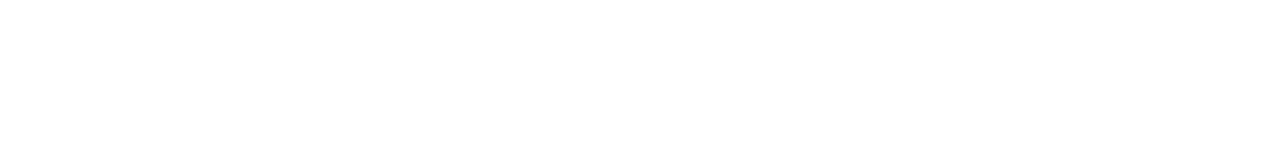
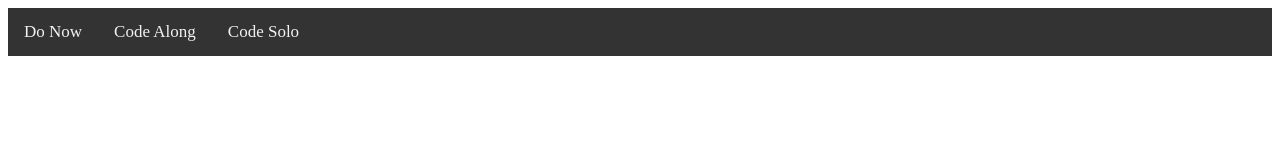
Before and after one commit to itscodenation/int-u2l1-23-24-student-exercises, a plain HTML site: page code-solo.html in a window 1280 px wide. Drawn offline with Linux system fonts and the light colour scheme.

Commit message:
add nav bar

```diff
--- a/code-solo.html
+++ b/code-solo.html
@@ -1,10 +1,17 @@
 <!DOCTYPE html>
 <html>
 <head>
-    <!-- Change the title to My Practice Page or a title you think is better - your pick. -->
+    <!-- 1. Change the title to My Practice Page or a title you think is better - your pick. -->
     <title>2.1 Code Solo</title>
 </head>
 <body>
+    <!-- nav bar -->
+    <div class="navbar">
+        <a href="index.html">Do Now</a>
+        <a href="code-along.html">Code Along</a>
+        <a href="code-solo.html">Code Solo</a>
+      </div>
+
 
     <!-- 2. Add the biggest header tag and make the content your name. -->
 
@@ -18,4 +25,34 @@
         and try adding an unordered list. Include a couple list items of things you like. -->
 
 </body>
+
+
+
+ <!-- The code below styles the page. DO NOT EDIT. -->
+ <style>
+    img {
+        width: 500px;
+        border-radius: 10px;
+    }
+
+    .navbar {
+      overflow: hidden;
+      background-color: #333;
+    }
+
+    .navbar a {
+      float: left;
+      display: block;
+      color: #f2f2f2;
+      text-align: center;
+      padding: 14px 16px;
+      text-decoration: none;
+      font-size: 17px;
+    }
+
+    .navbar a:hover {
+      background: #ddd;
+      color: black;
+    }
+  </style>
 </html>
```
